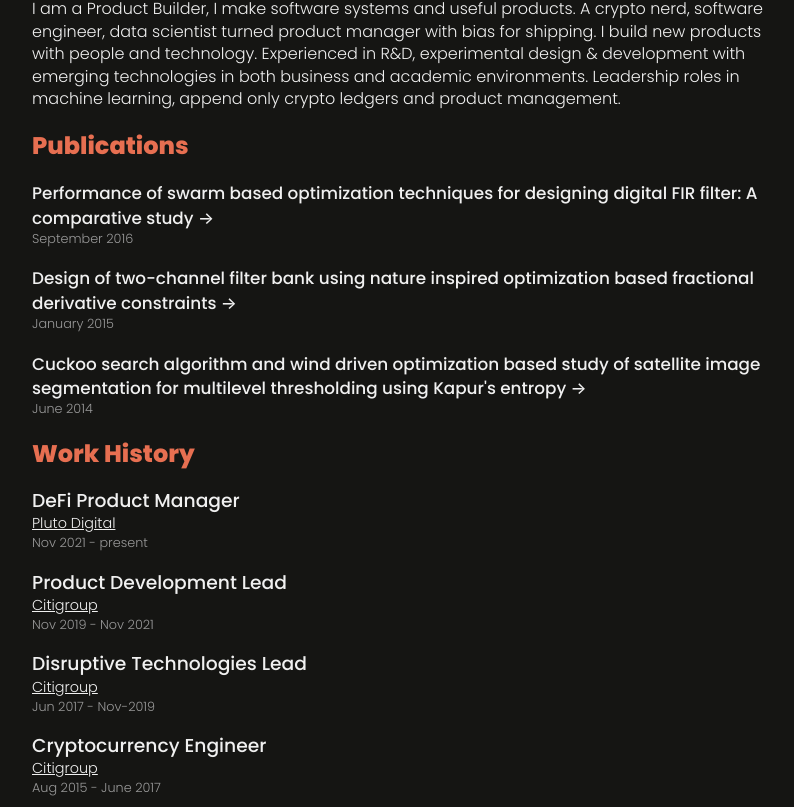
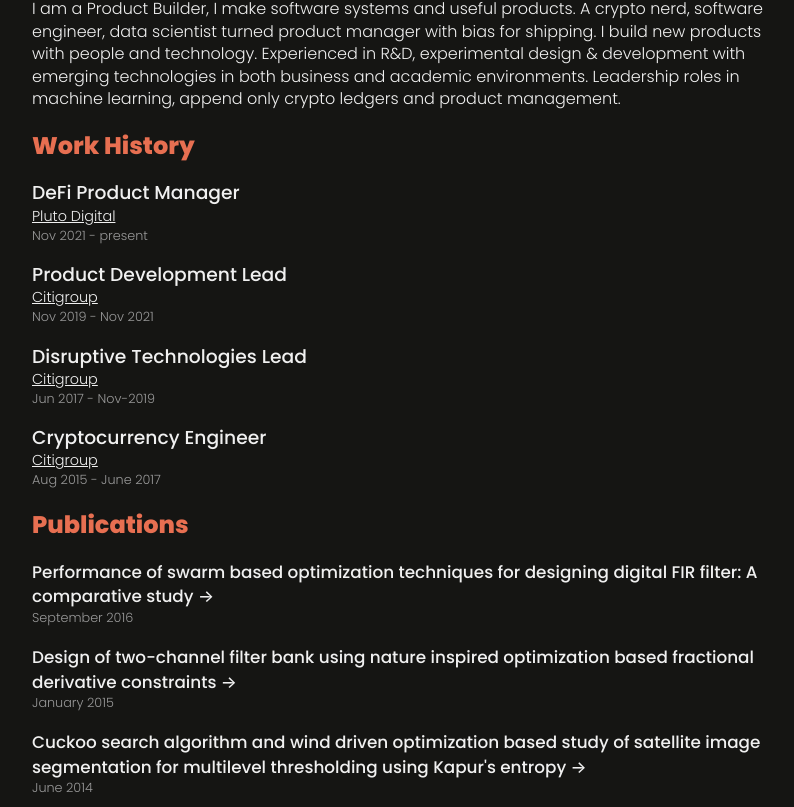
Before and after one commit to vineet-codes/online-portfolio, a Next.js app: page / in a window 1280 px wide. Shown: the part 493-1300 px from the top of the page, without its empty margins (233-1027 px from the left). Built offline with nearby package versions, Linux system fonts and the light colour scheme.

Commit message:
swap work and pub

```diff
--- a/pages/index.js
+++ b/pages/index.js
@@ -130,6 +130,16 @@ const Index = () => {
         <Bio>
           {bio.bio}
         </Bio>
+        <WorkHistory>
+          <WhTitle>Work History</WhTitle>
+          {jobs.map(job => (
+            <Job key={job.id}>
+              <h3>{job.title}</h3>
+             <a href={job.URL}>{job.company}</a>
+              <p>{job.dates}</p>
+            </Job>
+          ))}
+        </WorkHistory>
         <Publications>
           <h2>Publications</h2>
           {publications.map(pub => (
@@ -140,16 +150,7 @@ const Index = () => {
             </div>
           ))}
         </Publications>
-        <WorkHistory>
-          <WhTitle>Work History</WhTitle>
-          {jobs.map(job => (
-            <Job key={job.id}>
-              <h3>{job.title}</h3>
-             <a href={job.URL}>{job.company}</a>
-              <p>{job.dates}</p>
-            </Job>
-          ))}
-        </WorkHistory>
+
         <Education>
           <h2>Education History</h2>
           {study.map(s => (
```
